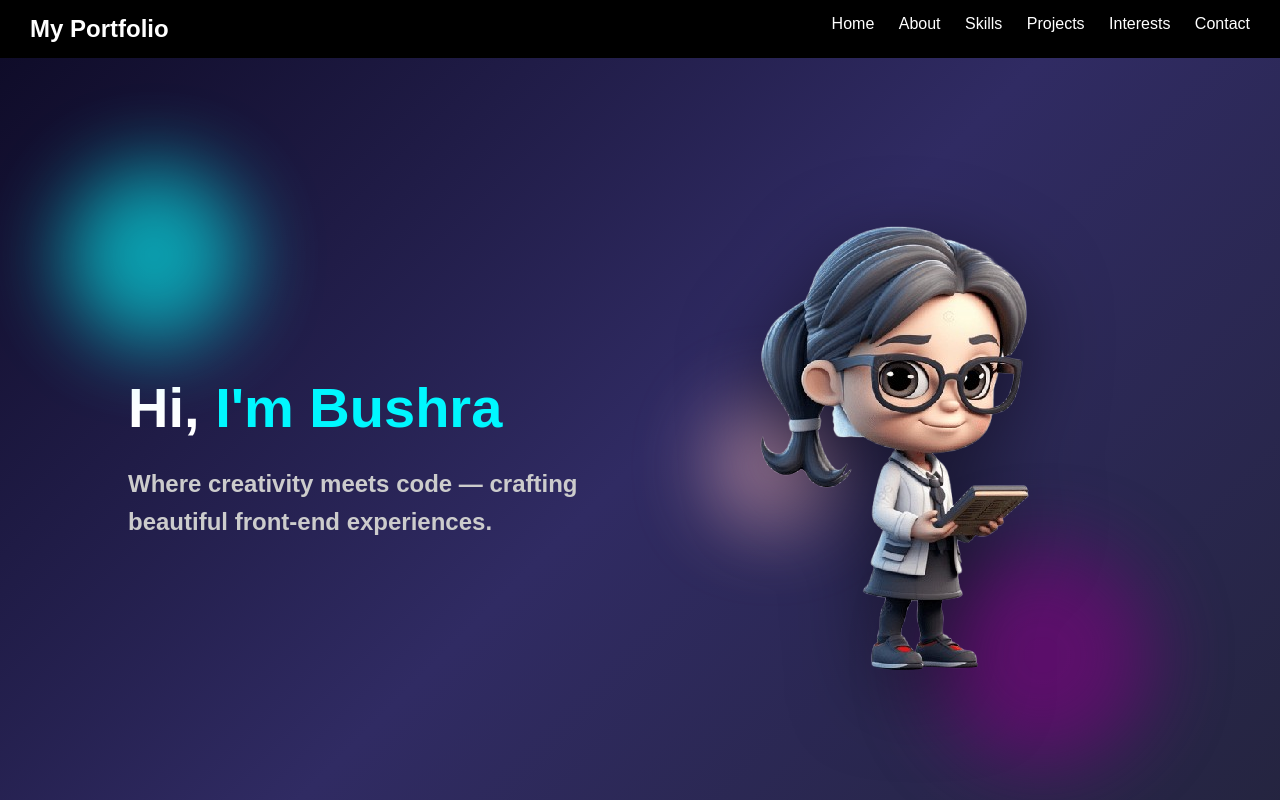
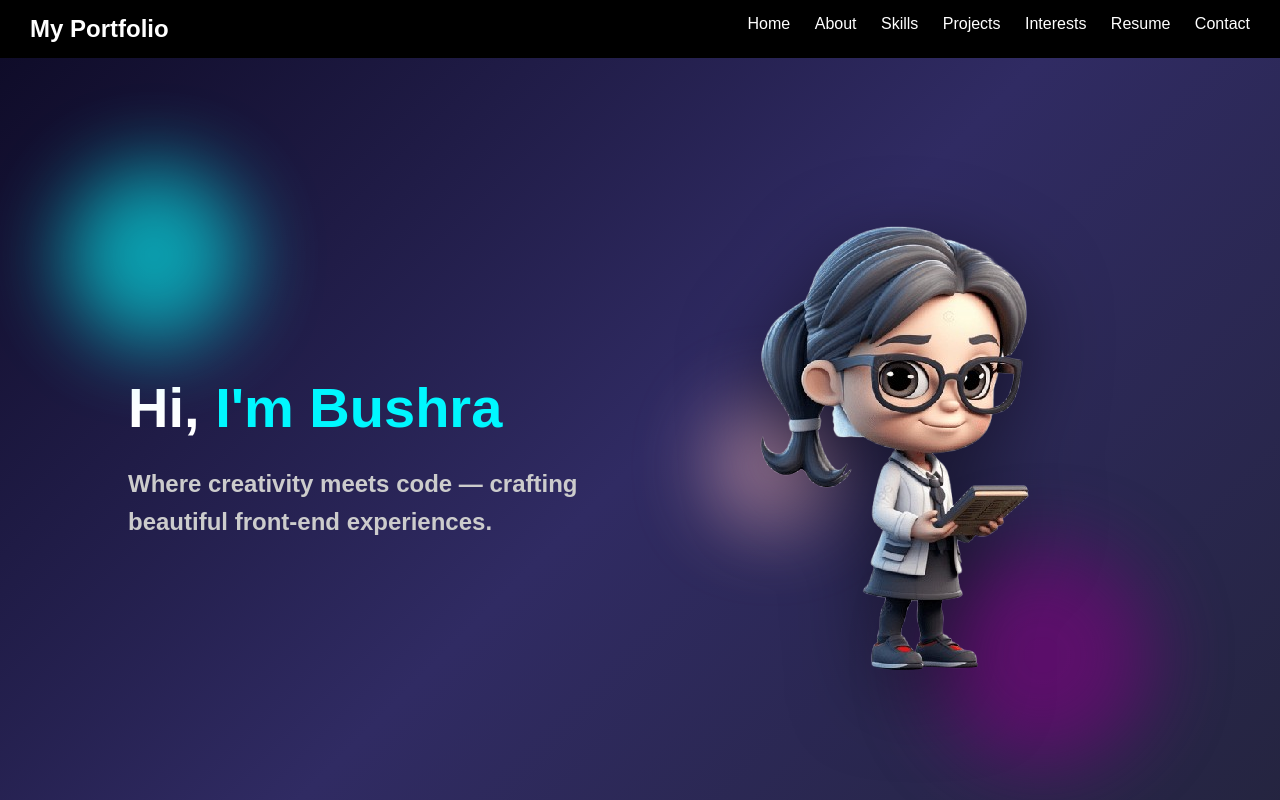
Before and after one commit to bushraFirdoaz/My_Portfolio, a plain HTML site: page index.html in a window 1280 px wide. Shown: the top 800 px of the page. Drawn offline with Linux system fonts and the light colour scheme.

Commit message:
Update index.html

```diff
--- a/index.html
+++ b/index.html
@@ -17,6 +17,7 @@
         <a href="#skills">Skills</a>
         <a href="#projects">Projects</a>
         <a href="#gallery">Interests</a>
+        <a href="#resume">Resume</a>
         <a href="#contact">Contact</a>
 
     </nav>
```
